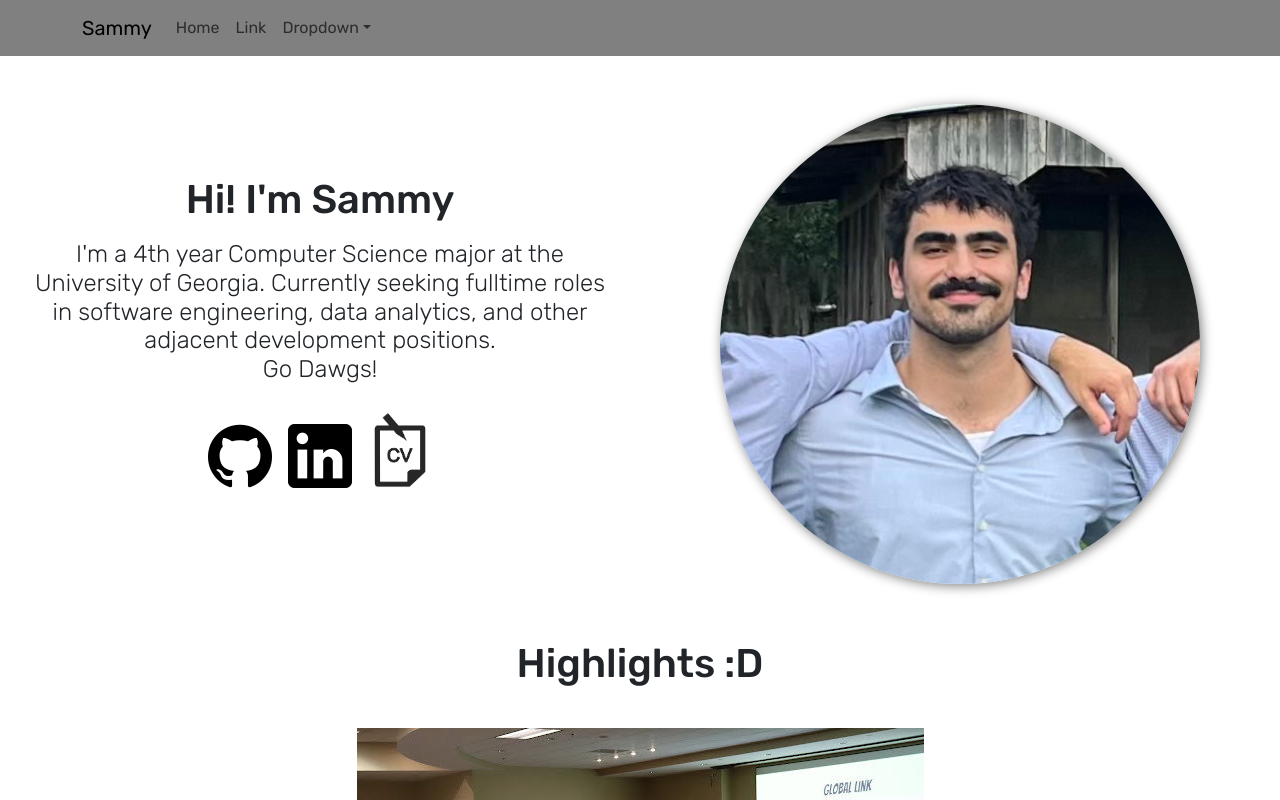
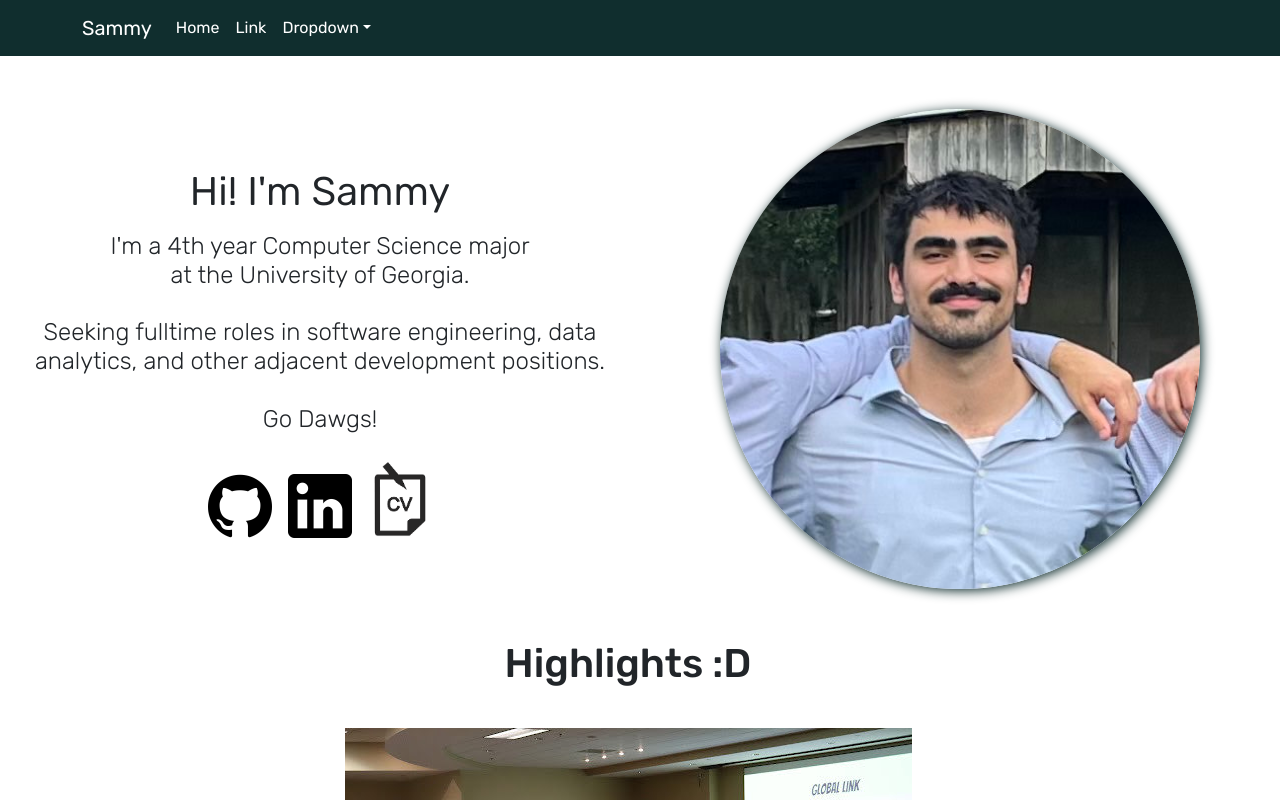
Before and after one commit to sam8beard/personal_portfolio, a React (Vite) app: page / in a window 1280 px wide. Shown: the top 800 px of the page. Built offline with nearby package versions, Linux system fonts and the light colour scheme.

Commit message:
Trying to resize carousel

```diff
--- a/src/components/NavigationBar.css
+++ b/src/components/NavigationBar.css
@@ -1,13 +1,57 @@
 /* .navbar {
     background-color: black !important;
-}
+} */
 
 .bg-body-tertiary {
     background-color: black !important;
+    color: white;
 }
-/*  */
+.container {
+    color: white !important;
+}
+
+.navbar {
+    color: white !important;
+}
 .navbar-override {
-    background-color: grey;
+    background-color: rgb(16, 46, 46);
+    color: white !important;
     position: fixed;
     width: 100%;
 }
+
+.dropdown-menu .show {
+    background-color: rgb(16, 46, 46) !important;
+    color: white !important;
+}
+#basic-nav-dropdown {
+    background-color: rgb(16, 46, 46) !important;
+    color: white !important;
+}
+
+.navbar a,
+.navbar .navbar-brand,
+.navbar .nav-link {
+    color: white !important;
+}
+
+.navbar-toggler-icon {
+    filter: invert(1);
+}
+
+.navbar .dropdown-menu {
+    background-color: rgb(16, 46, 46); /* Background color for the dropdown menu */
+    color: white; /* Text color for the dropdown menu */
+    border: none; /* Remove border */
+}
+
+/* Ensure the dropdown items are readable */
+.navbar .dropdown-item {
+    color: white; /* Text color for the dropdown items */
+}
+
+.navbar .dropdown-item:hover,
+.navbar .dropdown-item:focus {
+    background-color: grey; /* Background color on hover/focus */
+    color: white; /* Ensure text color remains white */
+}
--- a/src/components/NavigationBar.jsx
+++ b/src/components/NavigationBar.jsx
@@ -7,11 +7,11 @@ function NavigationBar() {
   return (
     <Navbar expand="lg" className="navbar-override" >
       <Container>
-        <Navbar.Brand href="#home">Sammy</Navbar.Brand>
+        <Navbar.Brand href="/">Sammy</Navbar.Brand>
         <Navbar.Toggle aria-controls="basic-navbar-nav" />
         <Navbar.Collapse id="basic-navbar-nav">
           <Nav className="me-auto">
-            <Nav.Link href="#home">Home</Nav.Link>
+            <Nav.Link href="/">Home</Nav.Link>
             <Nav.Link href="#link">Link</Nav.Link>
             <NavDropdown title="Dropdown" id="basic-nav-dropdown">
               <NavDropdown.Item href="#action/3.1">Action</NavDropdown.Item>
--- a/src/index.css
+++ b/src/index.css
@@ -2,6 +2,9 @@
   font-family: Rubik;
 }
 
+.navbar-override {
+  color: white !important;
+}
 /* :root {
   font-family: Inter, system-ui, Avenir, Helvetica, Arial, sans-serif;
   line-height: 1.5;
--- a/src/pages/Home.css
+++ b/src/pages/Home.css
@@ -54,6 +54,8 @@
     /* width: 50%;
     height: 50%; */
     /* object-fit: cover; */
+
+
 }
 .linkedin-logo {
     width:4rem;
@@ -62,7 +64,7 @@
 .prof-pic {
     width:30rem;
     height:30rem;
-    box-shadow: 2px 2px 12px grey;
+    box-shadow: 2px 2px 12px rgb(16, 46, 46);
 }
 
 .container-row-1 {
@@ -80,6 +82,7 @@
     /* padding-top: 2rem; */
     vertical-align: middle;
     padding-bottom: 2rem;
+    width: 100%;
 
 }
 .container-row-2 {
@@ -91,10 +94,13 @@
     padding-bottom: 5rem;
 }
 .greeting {
-    font-weight: light;
+    font-weight: 200;
     margin: 1rem;
+    margin-top: 2rem;
 }
-
+.greeting h1 {
+    font-weight: 375;
+}
 .description {
     font-weight: lighter;
 }
--- a/src/pages/Home.jsx
+++ b/src/pages/Home.jsx
@@ -39,9 +39,9 @@ function Home() {
                     <Row className="container-row-1">
                         <Col className="container-col-1">
                             <div className="greeting">
-                                <h1 className="greeting">Hi! I'm Sammy</h1>
-                                <h4 className="description"> I'm a 4th year Computer Science major at the University of Georgia.
-                                    Currently seeking fulltime roles in software engineering, data analytics, and other adjacent development positions. <br/>Go Dawgs! </h4>
+                                <h1 className="greeting">Hi! I'm Sammy <br/> </h1>
+                                <h4 className="description"> I'm a 4th year Computer Science major <br/> at the University of Georgia. <br/>
+                                    <br/> Seeking fulltime roles in software engineering, data analytics, and other adjacent development positions. <br/> <br/>Go Dawgs! </h4>
                                 <div className="link-group">
                                     <a href="https://github.com/sam8beard" target="_blank">
                                         <img className="github-logo"src={githubLogo}/>
@@ -49,7 +49,7 @@ function Home() {
                                     <a href="https://www.linkedin.com/in/sammy-beard-0a2980194/" target="_blank">
                                         <img className="linkedin-logo"src={linkedinLogo}/>
                                     </a>
-                                    <a href="../public/SAMMY_BEARD_RESUME.pdf" target="_blank" download>
+                                    <a href="/SAMMY_BEARD_RESUME.pdf" target="_blank" download>
                                         <img className="cv-logo" src={CV} alt='cv logo' />
                                     </a>
 
@@ -83,7 +83,7 @@ function Home() {
                             <Carousel>
                                 <Carousel.Item className="codehub-photo-container">
 
-                                    <img className="codehub-photo" src={CodeHubPhoto}/>
+                                    <img className="carousel-photo" src={CodeHubPhoto}/>
 
 
                                     <Carousel.Caption>
```
